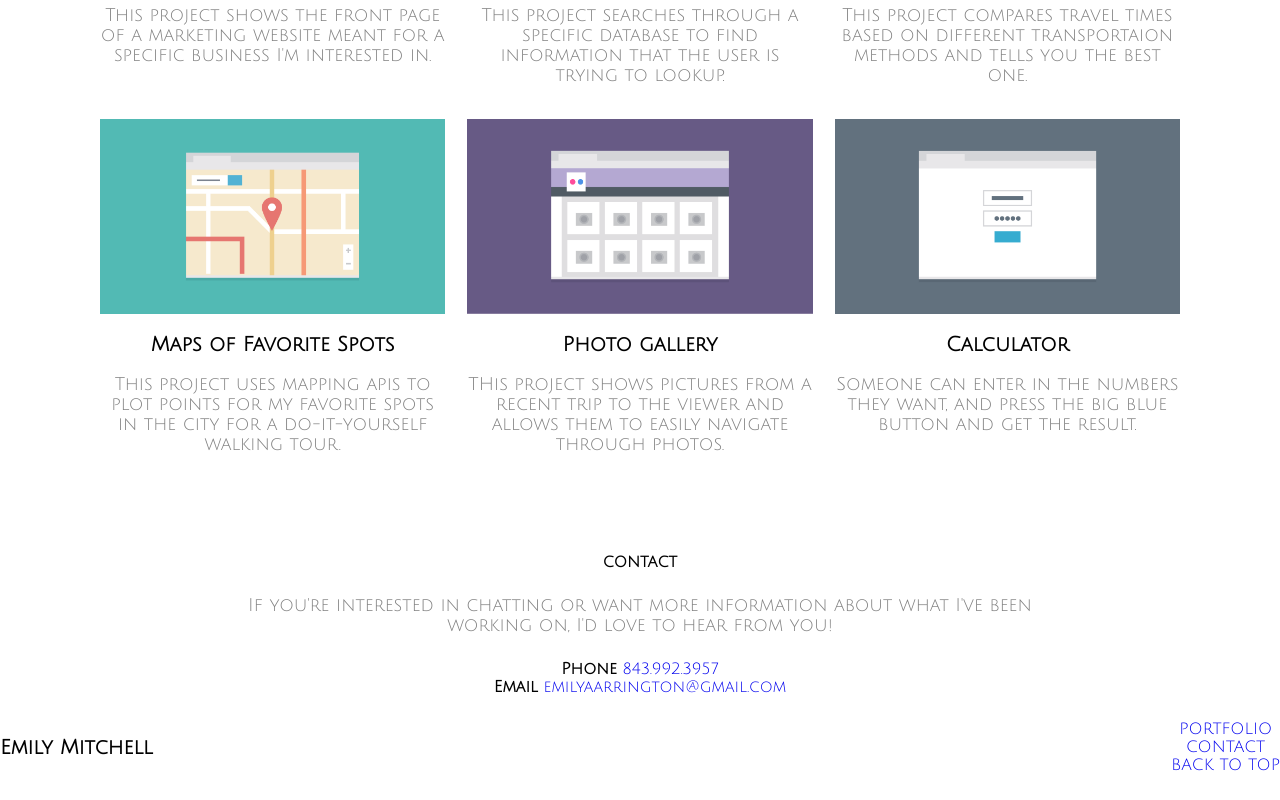
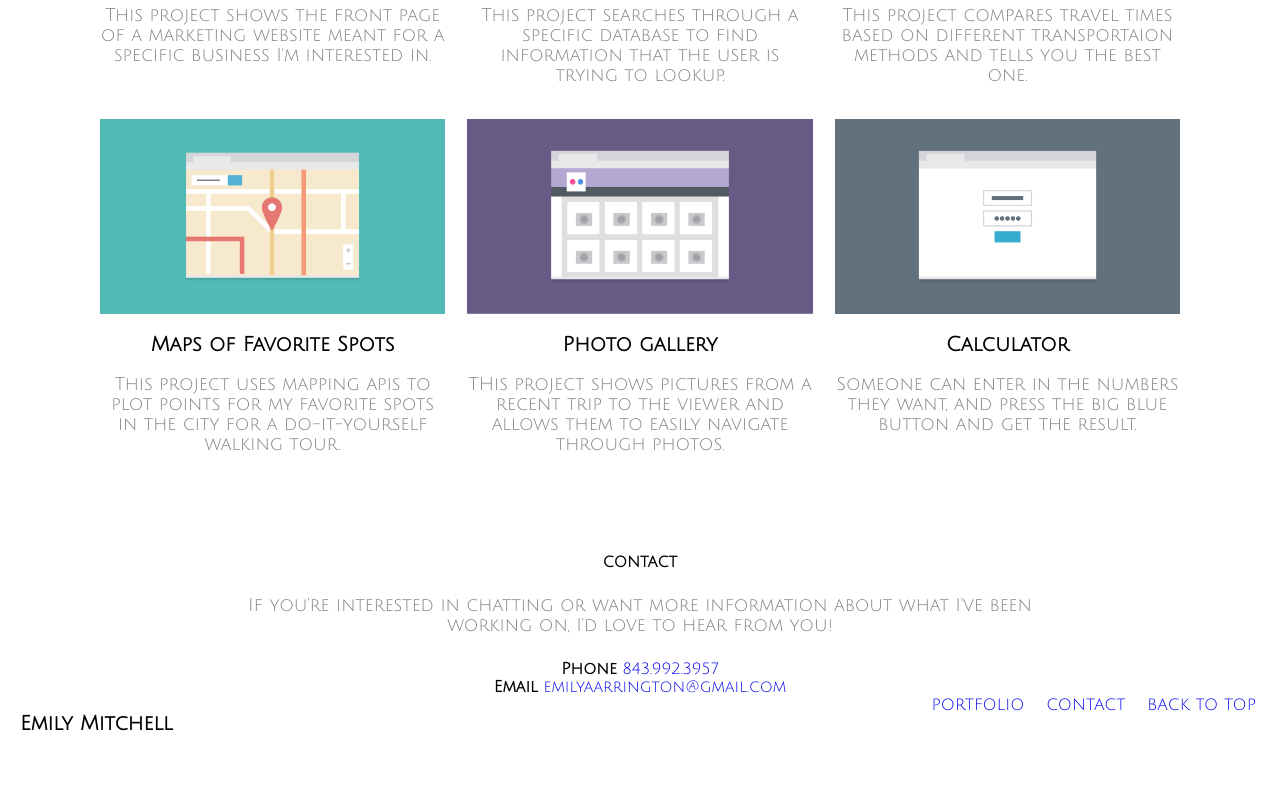
Before and after one commit to EmMitchington/Treehouse-Project-Two, a plain HTML site: page index.html in a window 1280 px wide. Shown: the part 818-1618 px from the top of the page. After the commit the page ends 1594 px from the top, so only its background shows below. Drawn offline with Linux system fonts and the light colour scheme.

Commit message:
Inline Footer Nav
Updated footer nav list to get them in inline.

```diff
--- a/css/main.css
+++ b/css/main.css
@@ -37,7 +37,6 @@ ul {
 
 li {
   list-style: none;
-  display: block;
   margin: 0 auto;
 }
 
@@ -93,7 +92,7 @@ img {
 
 }
 
-.footer {
+footer {
   padding: 1.5em 0;
 }
 
@@ -101,8 +100,9 @@ span {
   font-weight: bold;
 }
 
-.main-footer {
-  padding: 1.5em 0;
+.main-footer li{
+  display: inline;
+  padding: 0 .5em;
 }
 
 .footer-name {
@@ -111,7 +111,6 @@ span {
 
 .footer-nav {
   float: right;
-  display: inline-block;
 }
 
 .footer-nav a:hover {
@@ -167,15 +166,13 @@ span {
   }
 
   .footer-name {
-    display: inline;
     float: left;
-    margin-right: 1em;
+    margin-left: 1em;
   }
 
   .footer-nav {
-    display: inline;
     float: right;
-    margin-left: 1em;
+    margin-right: 1em;
   }
 
   .clearfix::after {
```
